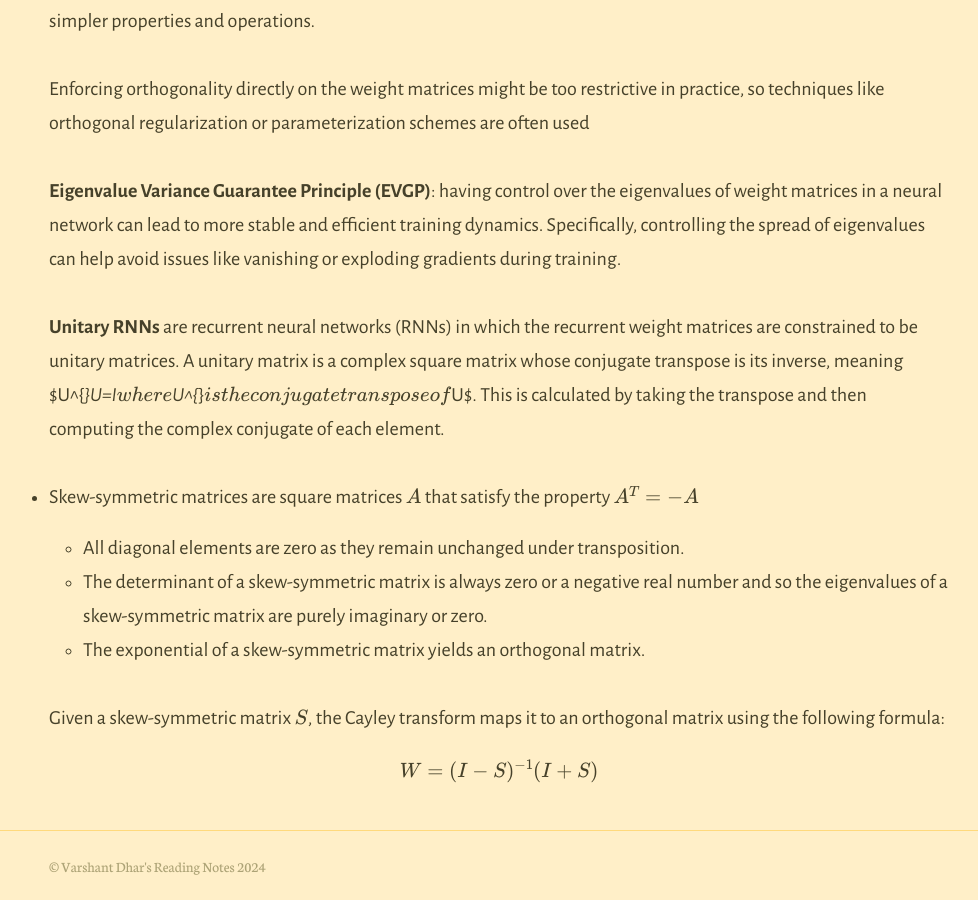
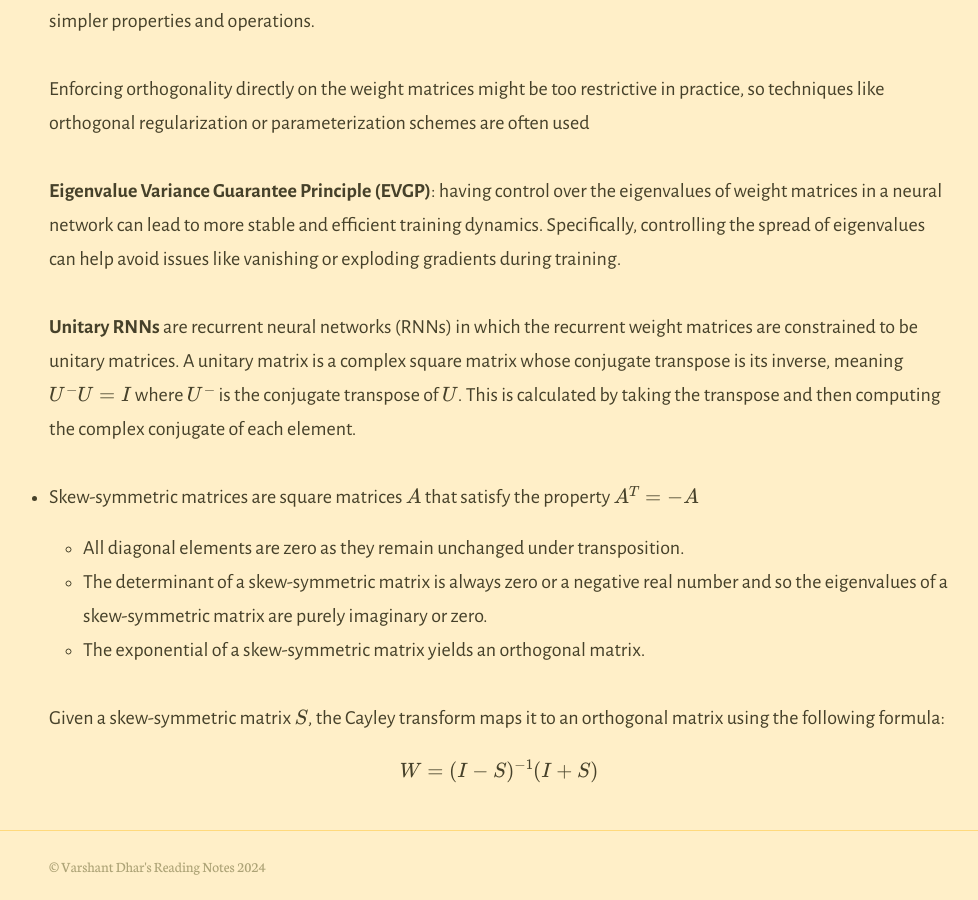
Before and after one commit to varshantdhar/varshantdhar.github.io, a Jekyll site: the page built from _posts/2024-03-18-lipschitz-rnn.markdown, in a window 1280 px wide and 900 px high, scrolled down 3542 px. Shown: the whole window, without its empty margins (141-1119 px from the left). Built offline with Jekyll 4.4.1, drawn with Linux system fonts in a browser that asks for light colours; our own code applies the rules of GitHub Pages for plain Markdown files; formulas are drawn with MathJax 3.

Commit message:
Fixing latex

```diff
--- a/_posts/2024-03-18-lipschitz-rnn.markdown
+++ b/_posts/2024-03-18-lipschitz-rnn.markdown
@@ -71,7 +71,7 @@ Enforcing orthogonality directly on the weight matrices might be too restrictive
 
 **Eigenvalue Variance Guarantee Principle (EVGP)**: having control over the eigenvalues of weight matrices in a neural network can lead to more stable and efficient training dynamics. Specifically, controlling the spread of eigenvalues can help avoid issues like vanishing or exploding gradients during training.
 
-**Unitary RNNs** are recurrent neural networks (RNNs) in which the recurrent weight matrices are constrained to be unitary matrices. A unitary matrix is a complex square matrix whose conjugate transpose is its inverse, meaning $U^{*}U=I$ where $U^{*}$ is the conjugate transpose of $U$. This is calculated by taking the transpose and then computing the complex conjugate of each element.
+**Unitary RNNs** are recurrent neural networks (RNNs) in which the recurrent weight matrices are constrained to be unitary matrices. A unitary matrix is a complex square matrix whose conjugate transpose is its inverse, meaning $U^{-}U=I$ where $U^{-}$ is the conjugate transpose of $U$. This is calculated by taking the transpose and then computing the complex conjugate of each element.
 
 * Skew-symmetric matrices are square matrices $A$ that satisfy the property $$A^T = -A$$
     * All diagonal elements are zero as they remain unchanged under transposition.
```
